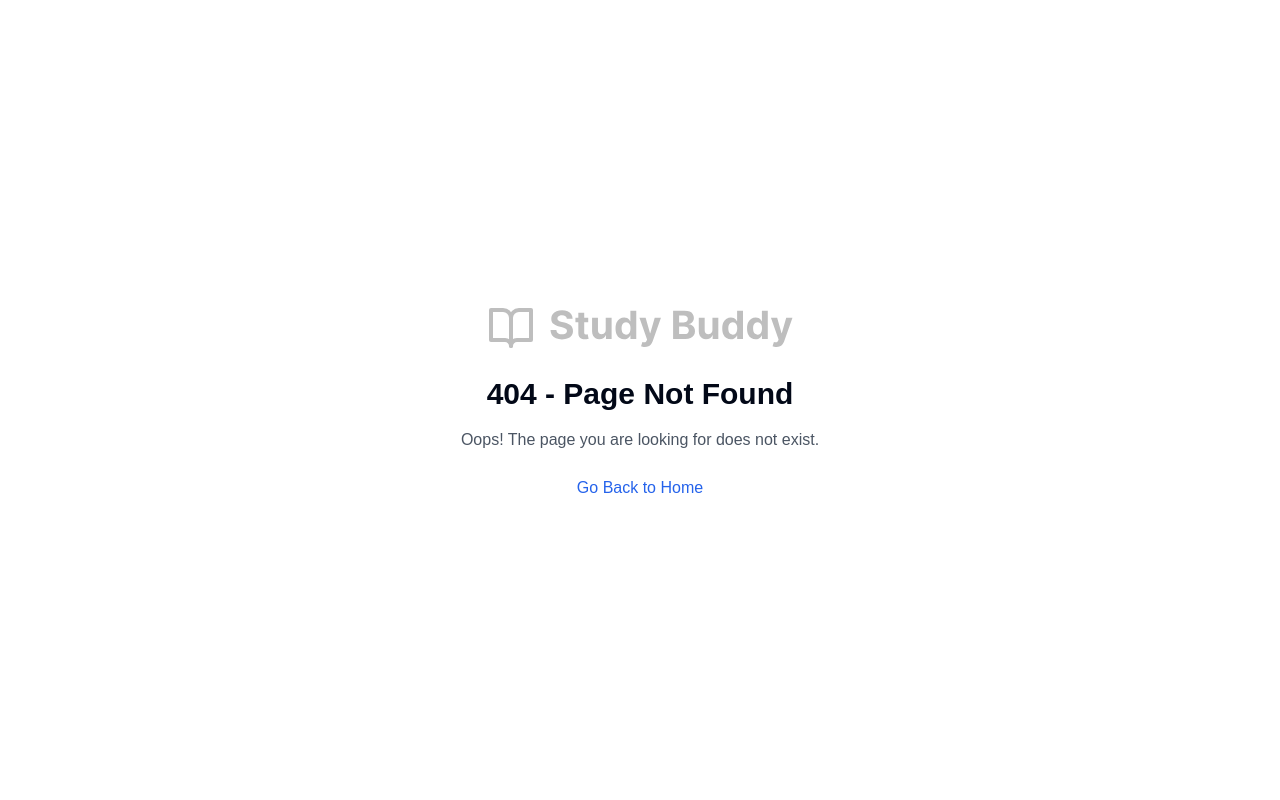
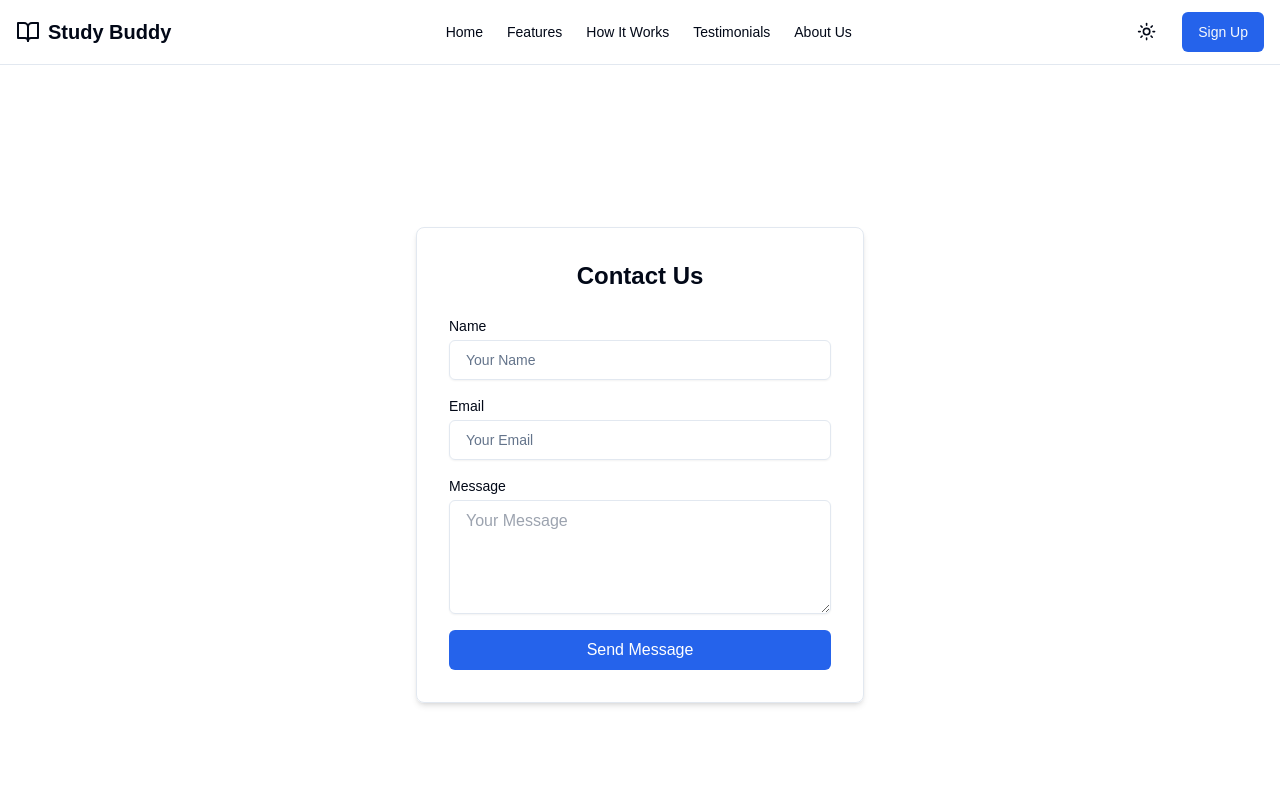
Before and after one commit to mechatemesgen/Study-Buddy, a React (Vite) app: page /contact in a window 1280 px wide. Before the commit this address had no page. Shown: the top 800 px of the page. Built offline with nearby package versions, Linux system fonts and the light colour scheme.

Commit message:
contact us added

```diff
--- a/src/components/HeroSection.jsx
+++ b/src/components/HeroSection.jsx
@@ -1,6 +1,8 @@
 import { Button } from "@/components/ui/button";
 import { CheckCircle } from "lucide-react";
 import StudentsImage from "../../src/assets/StudySmarterHero.jpg";
+import { Link } from "react-router-dom";
+
 
 export function HeroSection() {
   return (
@@ -42,10 +44,20 @@ export function HeroSection() {
 
             <div className="flex flex-col sm:flex-row gap-3">
               <Button asChild size="lg" className="w-full sm:w-auto">
-                <a href="/signup">Get Started</a>
+                <Link to="/signup">Get Started</Link>
               </Button>
-              <Button asChild variant="outline" size="lg" className="w-full sm:w-auto">
-                <a href="#how-it-works">See How It Works</a>
+              <Button
+                variant="outline"
+                size="lg"
+                className="w-full sm:w-auto"
+                onClick={() => {
+                  const target = document.querySelector("#how-it-works");
+                  if (target) {
+                    target.scrollIntoView({ behavior: "smooth" });
+                  }
+                }}
+              >
+                See How It Works
               </Button>
             </div>
 
--- a/src/pages/AboutPage.jsx
+++ b/src/pages/AboutPage.jsx
@@ -38,8 +38,13 @@ export default function AboutPage() {
               <Button size="lg" asChild>
                 <Link to="/signup">Join Our Community</Link>
               </Button>
-                  <Button variant="outline" size="lg" asChild>
-                    <Link to="#team">Meet Our Team</Link>
+              <Button variant="outline" size="lg" onClick={() => {
+                const teamSection = document.getElementById("team");
+                if (teamSection) {
+                  teamSection.scrollIntoView({ behavior: "smooth" });
+                }
+              }}>
+                Meet Our Team
               </Button>
             </div>
                 </div>
--- /dev/null
+++ b/src/pages/ContactUs.jsx
@@ -0,0 +1,55 @@
+import React from 'react';
+import { Input } from "../components/ui/input";
+
+const ContactUs = () => {
+    return (
+        <div className="min-h-screen bg-light-primary dark:bg-dark-primary flex items-center justify-center">
+            <div className="bg-light-secondary dark:bg-dark-secondary p-8 rounded-lg shadow-md w-full max-w-md border border-light-border dark:border-dark-border">
+                <h1 className="text-2xl font-bold text-light-heading dark:text-dark-heading mb-6 text-center">Contact Us</h1>
+                <form>
+                    <div className="mb-4">
+                        <label htmlFor="name" className="block text-sm font-medium text-light-text dark:text-dark-text">
+                            Name
+                        </label>
+                        <Input
+                            type="text"
+                            id="name"
+                            className="mt-1 block w-full px-4 py-2 border border-light-border dark:border-dark-border rounded-md shadow-sm focus:ring-primary focus:border-primary bg-transparent text-light-text dark:text-dark-text"
+                            placeholder="Your Name"
+                        />
+                    </div>
+                    <div className="mb-4">
+                        <label htmlFor="email" className="block text-sm font-medium text-light-text dark:text-dark-text">
+                            Email
+                        </label>
+                        <Input
+                            type="email"
+                            id="email"
+                            className="mt-1 block w-full px-4 py-2 border border-light-border dark:border-dark-border rounded-md shadow-sm focus:ring-primary focus:border-primary bg-transparent text-light-text dark:text-dark-text"
+                            placeholder="Your Email"
+                        />
+                    </div>
+                    <div className="mb-4">
+                        <label htmlFor="message" className="block text-sm font-medium text-light-text dark:text-dark-text">
+                            Message
+                        </label>
+                        <textarea
+                            id="message"
+                            rows="4"
+                            className="mt-1 block w-full px-4 py-2 border border-light-border dark:border-dark-border rounded-md shadow-sm focus:ring-primary focus:border-primary bg-transparent text-light-text dark:text-dark-text"
+                            placeholder="Your Message"
+                        ></textarea>
+                    </div>
+                    <button
+                        type="submit"
+                        className="w-full bg-primary text-white py-2 px-4 rounded-md hover:bg-primary-dark transition duration-200"
+                    >
+                        Send Message
+                    </button>
+                </form>
+            </div>
+        </div>
+    );
+};
+
+export default ContactUs;
--- a/src/pages/HomePage.jsx
+++ b/src/pages/HomePage.jsx
@@ -48,7 +48,12 @@ export default function HomePage() {
                   </Button>
                 </Link>
                 <Link to="/contact">
-                  <Button variant="outline" size="lg" className="w-full sm:w-auto">
+                  <Button
+                    variant="outline"
+                    size="lg"
+                    className="w-full sm:w-auto"
+                    onClick={() => window.scrollTo({ top: 0, behavior: "smooth" })}
+                  >
                     Contact Us
                   </Button>
                 </Link>
--- a/src/routes/AppRoutes.jsx
+++ b/src/routes/AppRoutes.jsx
@@ -9,6 +9,7 @@ import SignupPage from '../pages/SignupPage'
 import Dashboard from '../pages/Dashboard'
 import PageNotFound from '../pages/PageNotFound'
 import { useAuth } from '../hooks/use-auth'
+import ContactUs from '@/pages/ContactUs'
 
 export default function AppRoutes() {
   const { user } = useAuth()
@@ -19,6 +20,7 @@ export default function AppRoutes() {
       <Route element={<MainLayout />}>
         <Route index element={<HomePage />} />
         <Route path="about" element={<AboutPage />} />
+        <Route path="contact" element={<ContactUs />} />
         <Route path="login" element={<LoginPage />} />
         <Route path="signup" element={<SignupPage />} />
       </Route>
```
Lines whose indentation alone changed are shown as unchanged.
